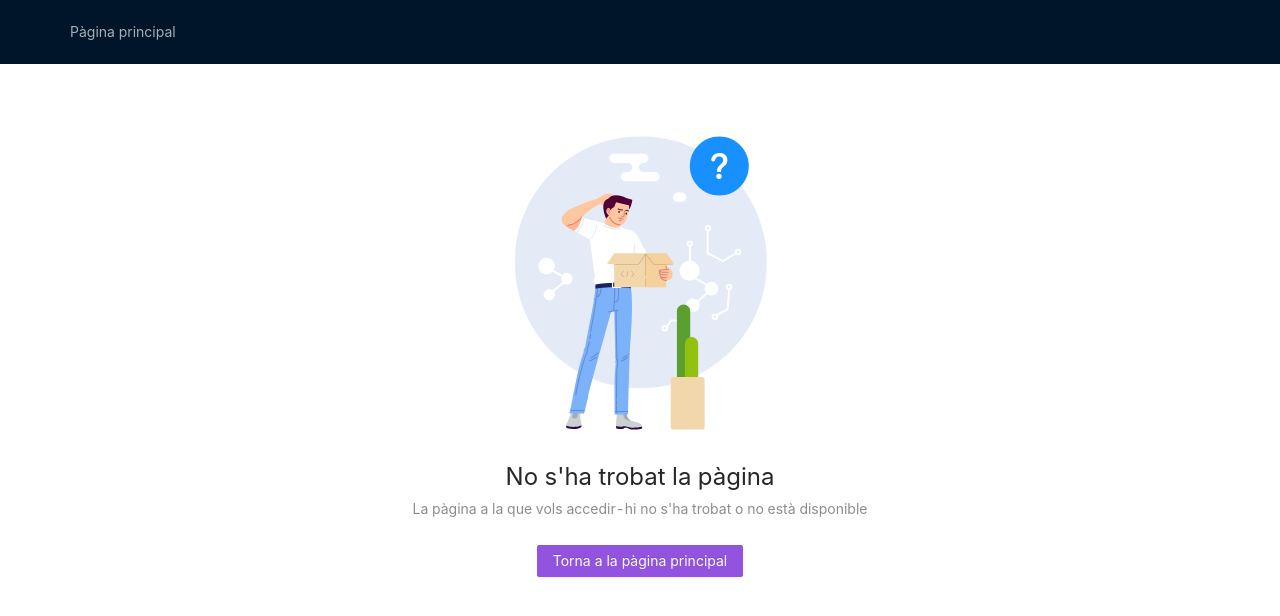
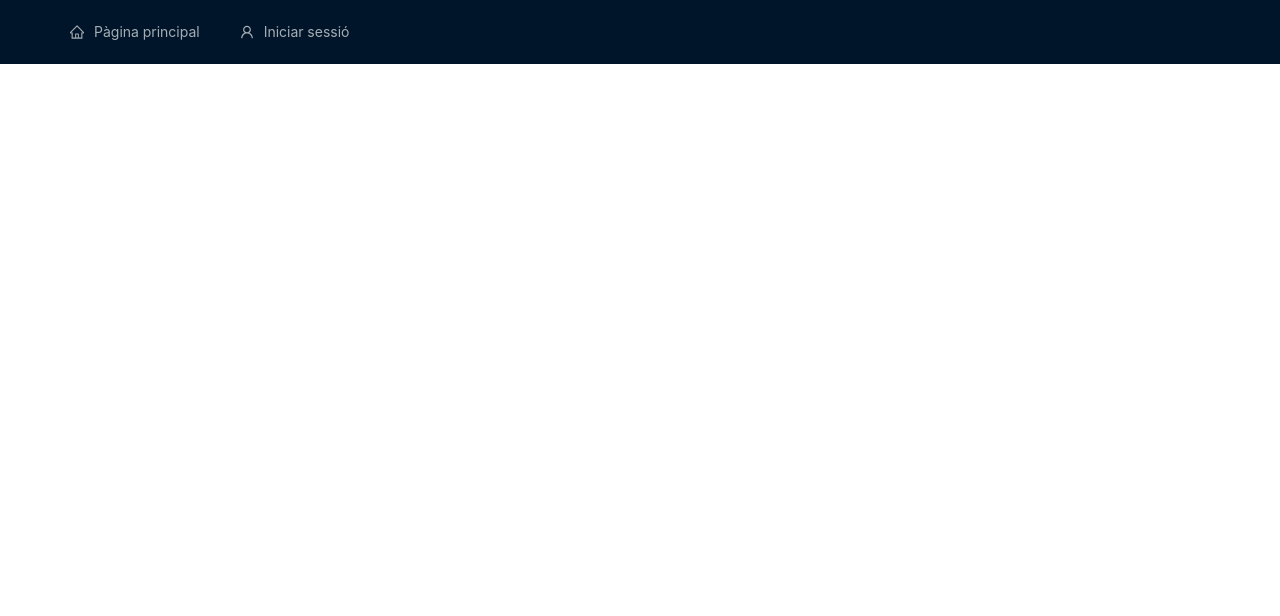
Before and after one commit to TheMineWay/TFG-ASIX2-Frontend, a React (Create React App) app in the folder app/: page /login in a window 1280 px wide. Shown: the top 616 px of the page. Built offline with nearby package versions, Linux system fonts and the light colour scheme.

Commit message:
Menu update

```diff
--- a/app/package.json
+++ b/app/package.json
@@ -3,6 +3,7 @@
   "version": "0.1.0",
   "private": true,
   "dependencies": {
+    "@ant-design/icons": "^4.7.0",
     "@testing-library/jest-dom": "^5.16.2",
     "@testing-library/react": "^12.1.3",
     "@testing-library/user-event": "^13.5.0",
--- a/app/src/i18n/locales/ca.json
+++ b/app/src/i18n/locales/ca.json
@@ -6,6 +6,9 @@
         "options": {
             "main": {
                 "Title": "Pàgina principal"
+            },
+            "login": {
+                "Title": "Iniciar sessió"
             }
         }
     },
--- a/app/src/router/routes.tsx
+++ b/app/src/router/routes.tsx
@@ -10,6 +10,10 @@ const routes: Route[] = [
         loader: () => import('../view/mainPage/MainPage'),
     },
     {
+        path: '/login',
+        loader: () => import('../view/login/LoginPage'),
+    },
+    {
         path: '*',
         loader: () => import('../view/errors/404'),
     },
--- a/app/src/view/layout/Header.tsx
+++ b/app/src/view/layout/Header.tsx
@@ -15,14 +15,14 @@ export default function BaseHeader() {
 
         if (option.children) {
             return (
-                <SubMenu key={option.key} title={text} onTitleClick={() => option.path && navigate(option.path)}>
+                <SubMenu icon={option.icon} key={option.key} title={text} onTitleClick={() => option.path && navigate(option.path)}>
                     {
                         option.children.map(constructOption)
                     }
                 </SubMenu>
             );
         }
-        return <Item key={option.key} onClick={() => option.path && navigate(option.path)}>{text}</Item>;
+        return <Item icon={option.icon} key={option.key} onClick={() => option.path && navigate(option.path)}>{text}</Item>;
     }
 
     return (
--- /dev/null
+++ b/app/src/view/login/LoginPage.tsx
@@ -0,0 +1,9 @@
+import React from 'react'
+
+export default function LoginPage() {
+    return (
+        <>
+
+        </>
+    );
+}
--- a/app/src/view/menu.ts
+++ b/app/src/view/menu.tsx
@@ -1,8 +1,11 @@
+import { HomeOutlined, UserOutlined } from "@ant-design/icons";
+
 export type MenuOption = {
     text: string;
     path?: string;
     children?: MenuOption[];
     key: string;
+    icon?: JSX.Element;
 }
 
 const menuOptions: MenuOption[] = [
@@ -10,6 +13,13 @@ const menuOptions: MenuOption[] = [
         text: 'main',
         path: '/',
         key: 'main',
+        icon: <HomeOutlined/>,
+    },
+    {
+        text: 'login',
+        path: '/login',
+        key: 'login',
+        icon: <UserOutlined/>,
     },
 ];
 
```
